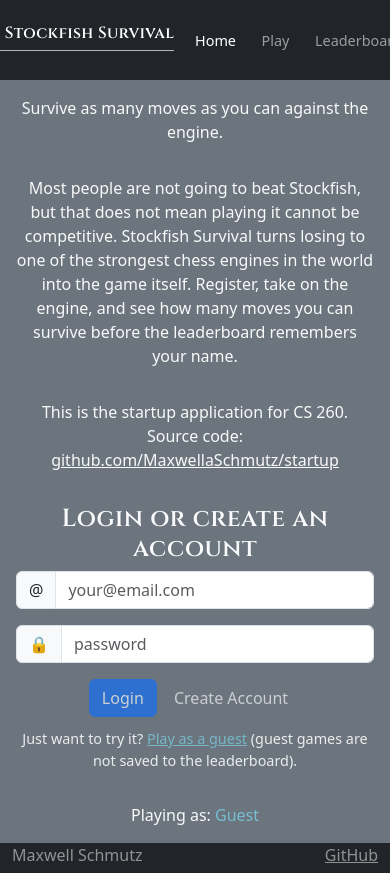
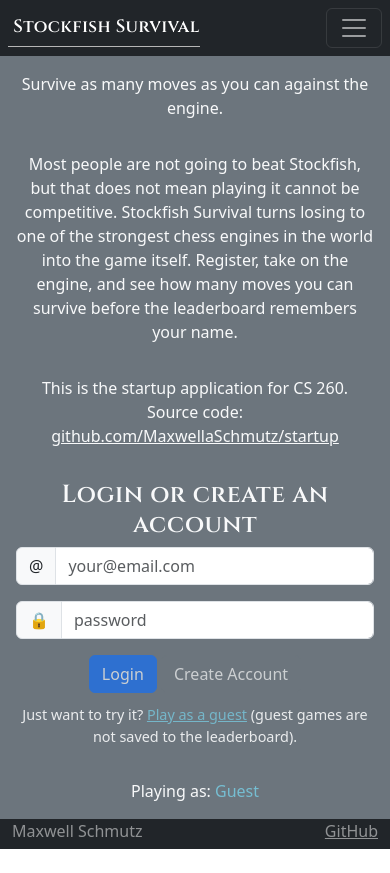
Before and after one commit to MaxwellaSchmutz/startup, a React (Vite) app: page / in a window 390 px wide. After the commit the page ends 849 px from the top, so only its background shows below. Built offline with nearby package versions, Linux system fonts and the light colour scheme.

Commit message:
mobile layout

```diff
--- a/src/about/about.css
+++ b/src/about/about.css
@@ -62,3 +62,19 @@
 .stat-username {
   color: inherit;
 }
+
+/* Narrow phones: label, field, and "Look up stats" on one line left the field
+   only ~70px wide, so the button drops to its own full-width row instead.
+   (Only the Chess.com lookup has a button inside an input group.) */
+@media (max-width: 400px) {
+  .input-group > .form-control:has(+ .btn) {
+    border-top-right-radius: var(--bs-border-radius);
+    border-bottom-right-radius: var(--bs-border-radius);
+  }
+
+  .input-group > .btn {
+    width: 100%;
+    margin-top: 0.5rem;
+    border-radius: var(--bs-border-radius);
+  }
+}
--- a/src/app.css
+++ b/src/app.css
@@ -7,7 +7,10 @@
 .body {
   display: flex;
   flex-direction: column;
-  min-width: 375px;
+  /* fill the screen so the footer sits at the bottom of short views. No
+     min-width: a fixed 375px floor made 320-360px phones scroll sideways */
+  min-height: 100vh;
+  min-height: 100dvh;
   margin: 0;
 }
 
@@ -22,13 +25,13 @@
 }
 
 header {
-  flex: 0 1 80px;
+  flex: none;
 }
 
 main {
-  /* grow: 1, shrink: 1, basis: calc(...) written out explicitly so the
-     shorthand doesn't need to be mentally disambiguated */
-  flex: 1 1 calc(100vh - 110px);
+  /* grow: 1, shrink: 0, basis: auto written out explicitly; the header is
+     in the normal flow now, so main just takes whatever height is left */
+  flex: 1 0 auto;
   display: flex;
   flex-direction: column;
   align-items: center;
@@ -43,22 +46,8 @@
 }
 
 .navbar {
-  /* keep brand + links on one row instead of wrapping to a second line and
-     getting covered by main content, which only reserves a fixed 80px */
-  flex-wrap: nowrap;
-}
-
-/* the compound selector (element + .navbar-nav) outranks Bootstrap's bare
-   .navbar-nav on specificity, so flex-direction wins the cascade without !important */
-menu.navbar-nav {
-  flex: 1;
-  display: flex;
-  flex-direction: row;
-  flex-wrap: nowrap;
-  list-style: none;
-  /* fall back to a horizontal scroll, contained within the nav bar, instead
-     of letting nav content overflow the page on very narrow viewports */
-  overflow-x: auto;
+  padding-left: 0.5rem;
+  padding-right: 0.5rem;
 }
 
 .navbar-brand {
@@ -67,51 +56,68 @@
   white-space: nowrap;
 }
 
-menu .nav-item {
-  padding: 0 0.3em;
+/* Bootstrap resets ul/ol for .navbar-nav but not the browser's menu margins */
+menu.navbar-nav {
+  margin: 0;
 }
 
-menu .nav-link {
+.navbar .nav-link,
+.navbar-toggler {
   white-space: nowrap;
+  /* skip the double-tap-to-zoom wait so a tap navigates straight away */
+  touch-action: manipulation;
 }
 
 footer a {
   float: right;
 }
 
-@media (max-width: 480px) {
+/* Hamburger menu on phones: each link is a full-width row, at least 44px
+   tall, so it's an easy thumb target */
+@media (max-width: 767.98px) {
   .navbar-brand {
-    font-size: 1rem;
-    margin-right: 0.5rem;
+    font-size: 1.1rem;
   }
-  menu .nav-link {
-    padding: 0.4rem 0.5rem;
-    font-size: 0.9rem;
+  .navbar .nav-link {
+    display: flex;
+    align-items: center;
+    min-height: 44px;
+    padding: 0 0.5rem;
   }
 }
 
+@media (min-width: 768px) {
+  .navbar .nav-item {
+    padding: 0 0.3em;
+  }
+}
+
+/* Short screens (phone in landscape): the nav stays, so the user can still get
+   around, but slimmed down so the board gets the height. The footer goes. */
 @media (max-height: 600px) {
-  header {
-    display: none;
+  .navbar {
+    padding-top: 0.15rem;
+    padding-bottom: 0.15rem;
   }
   footer {
     display: none;
   }
-  main {
-    flex: 1 100vh;
-  }
 }
 
-/* logged-in player's name at the right end of the nav bar */
+/* logged-in player's name at the right end of the nav bar (in the hamburger
+   menu on phones). Long emails get cut short instead of crowding the links. */
 .nav-user {
-  padding: 0 0.5em;
+  display: block;
+  padding: 0.5rem;
+  max-width: 16em;
+  overflow: hidden;
   white-space: nowrap;
+  text-overflow: ellipsis;
 }
 
-/* no room for the name next to the links on phones; Home and Play show it */
-@media (max-width: 600px) {
+@media (min-width: 768px) {
   .nav-user {
-    display: none;
+    margin-left: auto;
   }
 }
 
--- a/src/app.jsx
+++ b/src/app.jsx
@@ -2,6 +2,8 @@
 import 'bootstrap/dist/css/bootstrap.min.css';
 import './app.css';
 
+import Nav from 'react-bootstrap/Nav';
+import Navbar from 'react-bootstrap/Navbar';
 import { BrowserRouter, NavLink, Route, Routes } from 'react-router-dom';
 import { Login } from './login/login';
 import { Play } from './play/play';
@@ -34,33 +36,40 @@
   return (
     <BrowserRouter>
       <div className="body bg-dark text-light">
-        <header className="container-fluid">
-          <nav className="navbar fixed-top navbar-dark">
+        {/* Sticky and in the normal flow (not fixed-top), so the page below always
+            starts under the nav bar whatever height it ends up on a given screen.
+            Below the md breakpoint the links collapse behind a hamburger button;
+            collapseOnSelect closes the menu again once a link is tapped. */}
+        <header className="sticky-top">
+          <Navbar expand="md" collapseOnSelect variant="dark" bg="dark">
             <div className="navbar-brand">Stockfish Survival</div>
-            <menu className="navbar-nav">
-              <li className="nav-item">
-                <NavLink className="nav-link" to="">
-                  Home
-                </NavLink>
-              </li>
-              <li className="nav-item">
-                <NavLink className="nav-link" to="play">
-                  Play
-                </NavLink>
-              </li>
-              <li className="nav-item">
-                <NavLink className="nav-link" to="leaderboard">
-                  Leaderboard
-                </NavLink>
-              </li>
-              <li className="nav-item">
-                <NavLink className="nav-link" to="about">
-                  About
-                </NavLink>
-              </li>
-            </menu>
-            {authenticated && <span className="navbar-text player-name nav-user">{displayName(userName)}</span>}
-          </nav>
+            <Navbar.Toggle aria-controls="main-nav" />
+            <Navbar.Collapse id="main-nav">
+              <Nav as="menu">
+                <Nav.Item as="li">
+                  <Nav.Link as={NavLink} eventKey="home" to="">
+                    Home
+                  </Nav.Link>
+                </Nav.Item>
+                <Nav.Item as="li">
+                  <Nav.Link as={NavLink} eventKey="play" to="play">
+                    Play
+                  </Nav.Link>
+                </Nav.Item>
+                <Nav.Item as="li">
+                  <Nav.Link as={NavLink} eventKey="leaderboard" to="leaderboard">
+                    Leaderboard
+                  </Nav.Link>
+                </Nav.Item>
+                <Nav.Item as="li">
+                  <Nav.Link as={NavLink} eventKey="about" to="about">
+                    About
+                  </Nav.Link>
+                </Nav.Item>
+              </Nav>
+              {authenticated && <Navbar.Text className="player-name nav-user">{displayName(userName)}</Navbar.Text>}
+            </Navbar.Collapse>
+          </Navbar>
         </header>
 
         <Routes>
--- a/src/leaderboard/leaderboard.css
+++ b/src/leaderboard/leaderboard.css
@@ -16,6 +16,31 @@
   font-weight: bold;
 }
 
+/* Phones: with four equal columns the rank number got as much room as the
+   player's name. Pin the narrow columns (fixed layout reads widths from the
+   header row) so the name gets what's left, and tighten the text a little. */
+@media (max-width: 575.98px) {
+  .table {
+    font-size: 0.875rem;
+  }
+
+  .table > :not(caption) > * > * {
+    padding: 0.5rem 0.35rem;
+  }
+
+  .table th:nth-child(1) {
+    width: 2.25rem;
+  }
+
+  .table th:nth-child(3) {
+    width: 4.75rem;
+  }
+
+  .table th:nth-child(4) {
+    width: 5.5rem;
+  }
+}
+
 /* the logged-in player's own games */
 .table tbody tr.own-score td {
   font-style: italic;
--- a/src/play/play.css
+++ b/src/play/play.css
@@ -36,10 +36,16 @@
   width: 6em;
 }
 
+/* One number drives the board's width, rank height, and glyph size, so the
+   media queries below only have to change this to resize the whole board */
+.play-view {
+  --board-size: min(90vw, 500px);
+}
+
 /* Chessboard rendered with pure CSS instead of the bgcolor attribute on each td */
 #board {
   border-collapse: collapse;
-  width: min(90vw, 500px);
+  width: var(--board-size);
   aspect-ratio: 1 / 1;
   table-layout: fixed;
   margin: 0 auto;
@@ -48,13 +54,14 @@
 
 #board td {
   /* every rank is 1/8 of the board, so the empty middle ranks don't collapse */
-  height: calc(min(90vw, 500px) / 8);
+  height: calc(var(--board-size) / 8);
   padding: 0;
   /* dark ink on both square colors; the inherited text-light made the black pieces look white */
   color: #111;
   text-align: center;
   vertical-align: middle;
-  font-size: min(8vw, 44px);
+  /* 44px on the full 500px board, scaled down with it */
+  font-size: calc(var(--board-size) * 0.088);
   line-height: 1;
 }
 
@@ -72,6 +79,14 @@
   position: relative;
   cursor: pointer;
   user-select: none;
+  /* a tap selects the square right away instead of waiting to see if it's a
+     double-tap zoom; the selected highlight replaces the gray tap flash */
+  touch-action: manipulation;
+  -webkit-tap-highlight-color: transparent;
+}
+
+.game-status button {
+  touch-action: manipulation;
 }
 
 /* Both sides use the filled glyphs; color and an outline tell them apart */
@@ -154,9 +169,89 @@
   opacity: 0.7;
 }
 
-@media (orientation: portrait) {
+/* Phones in portrait: the board takes the full width (less a small margin),
+   and the status row stays one compact row (moves, clock, and the stacked
+   buttons side by side) instead of a tall column that pushed the board off screen */
+@media (max-width: 575.98px) {
+  .play-view {
+    --board-size: min(100vw - 1rem, 500px);
+    gap: 0.5em;
+    padding: 0.5em 0;
+  }
+
+  .players {
+    padding: 0 0.5em;
+  }
+
   .game-status {
-    flex-direction: column;
+    flex-wrap: nowrap;
+    gap: 0.75em;
+  }
+
+  .game-status .stat {
+    align-items: center;
+  }
+
+  /* let "Moves survived" wrap onto two lines rather than widen the row */
+  .game-status label {
+    max-width: 5.5rem;
+    font-size: 0.7rem;
+    line-height: 1.2;
+  }
+
+  /* 1.1rem keeps the read-only inputs above 16px, so iOS won't zoom on a tap */
+  .game-status input {
+    width: 5rem;
+    font-size: 1.1rem;
+  }
+
+  .game-status .stat:last-child {
+    gap: 0.25em;
+  }
+
+  .game-status button {
+    min-height: 40px;
+    padding: 0.25rem 0.6rem;
+    font-size: 0.9rem;
+  }
+
+  .game-message {
+    padding: 0 0.5em;
+  }
+
+  .play-view > div:last-child {
+    padding: 0 0.5em;
+  }
+}
+
+/* Phones in landscape: there's width to spare but little height, so the board
+   goes on the left, sized to the height under the slim nav bar, and the
+   player, clock, buttons, and messages stack in a column on its right */
+@media (orientation: landscape) and (max-height: 500px) {
+  .play-view {
+    /* 4.25rem: the slim nav bar (about 46px), this view's top and bottom
+       padding, and the board's border, which sits outside the ranks' height */
+    --board-size: min(100dvh - 4.25rem, 500px, 55vw);
+    display: grid;
+    grid-template-columns: auto minmax(0, 1fr);
+    grid-auto-rows: min-content;
+    align-content: start;
+    gap: 0.5em 1em;
+    padding: 0.5em;
+  }
+
+  .play-view #board {
+    grid-column: 1;
+    grid-row: 1 / span 5;
+    margin: 0;
+  }
+
+  .play-view > :not(#board) {
+    grid-column: 2;
+  }
+
+  .players {
+    padding: 0;
   }
 }
 
--- a/src/play/play.jsx
+++ b/src/play/play.jsx
@@ -5,7 +5,7 @@
 
 export function Play({ userName }) {
   return (
-    <main className="bg-secondary">
+    <main className="bg-secondary play-view">
       <ChessGame userName={userName} />
       <LiveActivity userName={userName} />
     </main>
```
